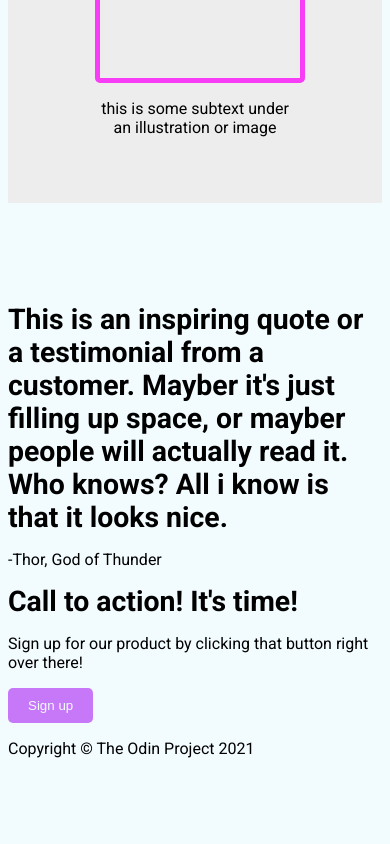
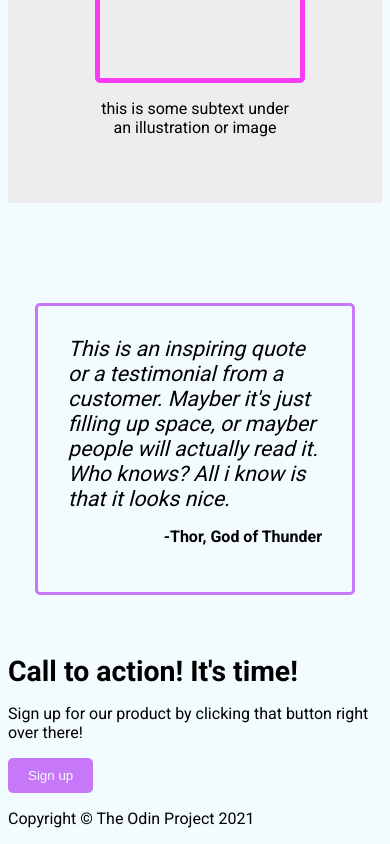
Before and after one commit to Nyot-Nyot/foundation-landing-page, a plain HTML site: page index.html in a window 390 px wide. Shown: the part 2832-3676 px from the top of the page. Before the commit the page ends 3606 px from the top, so only its background shows below. Drawn offline with Linux system fonts and the light colour scheme.

Commit message:
Add styles to quote section
Adding flexbox to the quote section to make it responsive, change color, and font size of the quote text.

```diff
--- a/index.html
+++ b/index.html
@@ -56,13 +56,15 @@
             </div>
         </div>
 
-        <div class="quote">
-            <h4>This is an inspiring quote or a testimonial from a customer.
-                Mayber it's just filling up space, or mayber people will
-                actually read it. Who knows? All i know is that it looks
-                nice.
-            </h4>
-            <p>-Thor, God of Thunder</p>
+        <div class="wrapper">
+            <div class="quote">
+                <h5>This is an inspiring quote or a testimonial from a customer.
+                    Mayber it's just filling up space, or mayber people will
+                    actually read it. Who knows? All i know is that it looks
+                    nice.
+                </h5>
+                <p>-Thor, God of Thunder</p>
+            </div>
         </div>
 
         <div class="cta">
--- a/styles.css
+++ b/styles.css
@@ -28,6 +28,7 @@ a {text-decoration: none; color: var(--text);}
 	--text: #010d11;
     --background: #f2fbfe;
     --background-darker: #ededed;
+    --background-dark: #acacac;
     --primary: #1ab1f5;
     --secondary: #c778f9;
     --accent: #f73df6;
@@ -131,3 +132,33 @@ button {
     flex-direction: column;
     justify-content: center;
 }
+
+/* quote */
+.wrapper {
+    display: flex;
+    justify-content: center;
+    align-items: center;
+    flex-direction: column;
+    margin: 60px;
+}
+
+.quote {
+    display: flex;
+    flex-direction: column;
+    align-items: end;
+    border: 3px solid var(--secondary);
+    border-radius: 5px;
+    width: 100%;
+    max-width: 700px;
+    padding: 30px;
+    flex: 0 1 auto;
+}
+
+.quote h5 {
+    font-weight: normal;
+    font-style: italic;
+}
+
+.quote p {
+    font-weight: 700;
+}
```
Also changed, not shown: 1 other file.
